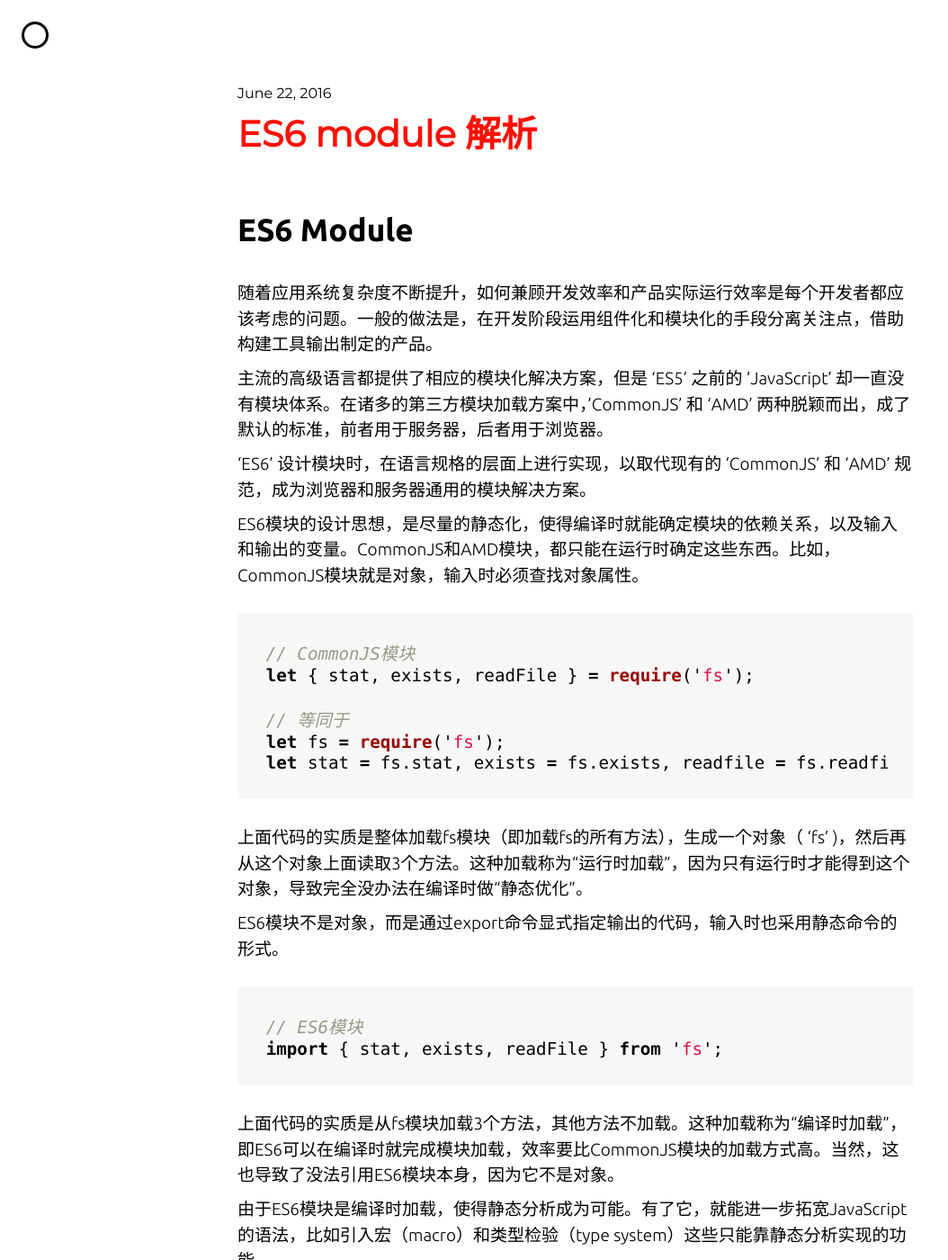
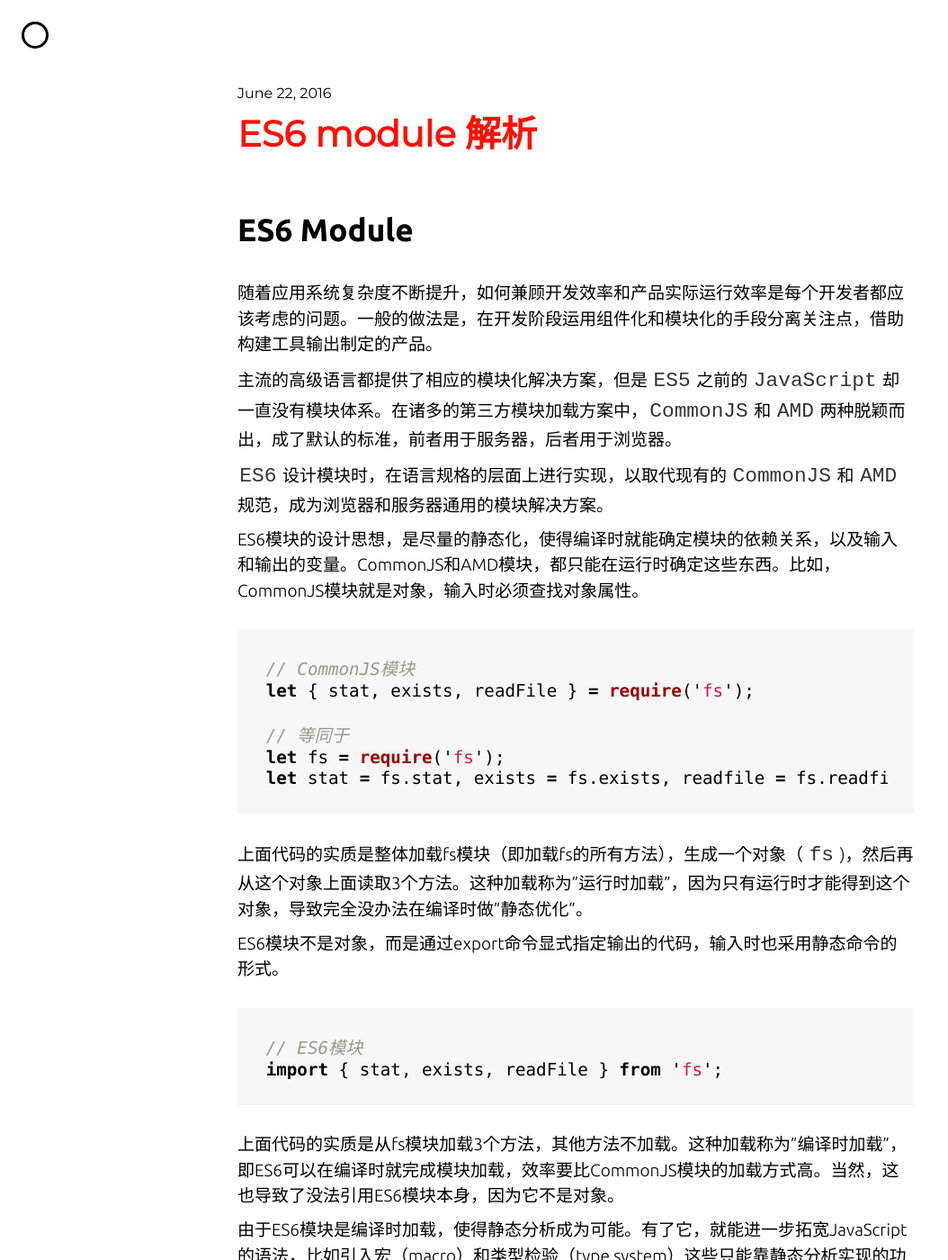
Before and after one commit to alcat2008/alcat2008.github.io, a Jekyll site: the page built from _posts/2016-06-22-es6-module.md, in a window 1280 px wide and 1400 px high. Shown: the whole window at 90% size, without its empty margins (0-1054 px from the left). Built offline with Jekyll 4.4.1, drawn with Linux system fonts in a browser that asks for light colours; nearby versions of some CDN libraries; some of the changed text lies outside the part shown.

Commit message:
update markdown

````diff
--- a/_posts/2016-06-22-es6-module.md
+++ b/_posts/2016-06-22-es6-module.md
@@ -1,7 +1,7 @@
 ---
 layout: post
-title:  "ES6 module 解析"
-date:   2016-06-22 15:37:01 +0800
+title: ES6 module 解析
+date: '2016-06-22 15:37:01 +0800'
 categories: JavaScript
 ---
 
@@ -9,13 +9,13 @@
 
 随着应用系统复杂度不断提升，如何兼顾开发效率和产品实际运行效率是每个开发者都应该考虑的问题。一般的做法是，在开发阶段运用组件化和模块化的手段分离关注点，借助构建工具输出制定的产品。
 
-主流的高级语言都提供了相应的模块化解决方案，但是 'ES5' 之前的 'JavaScript' 却一直没有模块体系。在诸多的第三方模块加载方案中，'CommonJS' 和 'AMD' 两种脱颖而出，成了默认的标准，前者用于服务器，后者用于浏览器。
+主流的高级语言都提供了相应的模块化解决方案，但是 `ES5` 之前的 `JavaScript` 却一直没有模块体系。在诸多的第三方模块加载方案中，`CommonJS` 和 `AMD` 两种脱颖而出，成了默认的标准，前者用于服务器，后者用于浏览器。
 
-'ES6' 设计模块时，在语言规格的层面上进行实现，以取代现有的 'CommonJS' 和 'AMD' 规范，成为浏览器和服务器通用的模块解决方案。
+`ES6` 设计模块时，在语言规格的层面上进行实现，以取代现有的 `CommonJS` 和 `AMD` 规范，成为浏览器和服务器通用的模块解决方案。
 
 ES6模块的设计思想，是尽量的静态化，使得编译时就能确定模块的依赖关系，以及输入和输出的变量。CommonJS和AMD模块，都只能在运行时确定这些东西。比如，CommonJS模块就是对象，输入时必须查找对象属性。
 
-```js
+```javascript
 // CommonJS模块
 let { stat, exists, readFile } = require('fs');
 
@@ -24,16 +24,16 @@
 let stat = fs.stat, exists = fs.exists, readfile = fs.readfile;
 ```
 
-上面代码的实质是整体加载fs模块（即加载fs的所有方法），生成一个对象（ 'fs' )，然后再从这个对象上面读取3个方法。这种加载称为“运行时加载”，因为只有运行时才能得到这个对象，导致完全没办法在编译时做“静态优化”。
+上面代码的实质是整体加载fs模块（即加载fs的所有方法），生成一个对象（ `fs` )，然后再从这个对象上面读取3个方法。这种加载称为"运行时加载"，因为只有运行时才能得到这个对象，导致完全没办法在编译时做"静态优化"。
 
 ES6模块不是对象，而是通过export命令显式指定输出的代码，输入时也采用静态命令的形式。
 
-```js
+```javascript
 // ES6模块
 import { stat, exists, readFile } from 'fs';
 ```
 
-上面代码的实质是从fs模块加载3个方法，其他方法不加载。这种加载称为“编译时加载”，即ES6可以在编译时就完成模块加载，效率要比CommonJS模块的加载方式高。当然，这也导致了没法引用ES6模块本身，因为它不是对象。
+上面代码的实质是从fs模块加载3个方法，其他方法不加载。这种加载称为"编译时加载"，即ES6可以在编译时就完成模块加载，效率要比CommonJS模块的加载方式高。当然，这也导致了没法引用ES6模块本身，因为它不是对象。
 
 由于ES6模块是编译时加载，使得静态分析成为可能。有了它，就能进一步拓宽JavaScript的语法，比如引入宏（macro）和类型检验（type system）这些只能靠静态分析实现的功能。
 
@@ -43,32 +43,29 @@
 - 将来浏览器的新API就能用模块格式提供，不再必要做成全局变量或者navigator对象的属性。
 - 不再需要对象作为命名空间（比如Math对象），未来这些功能可以通过模块提供。
 
-有一点需要注意，***Node的默认模块格式是CommonJS***，目前还没决定怎么支持ES6模块。所以，只能通过Babel这样的转码器，在Node里面使用ES6模块。
-
-
+有一点需要注意，**_Node的默认模块格式是CommonJS_**，目前还没决定怎么支持ES6模块。所以，只能通过Babel这样的转码器，在Node里面使用ES6模块。
 
 ## 加载机制
 
-ES6模块加载的机制，与CommonJS模块完全不同。***CommonJS模块输出的是一个值的拷贝***，而 ***ES6模块输出的是值的引用***。
-
+ES6模块加载的机制，与CommonJS模块完全不同。**_CommonJS模块输出的是一个值的拷贝_**，而 **_ES6模块输出的是值的引用_**。
 
 ### import
 
-```js
+```javascript
 import { x } from 'y'
 ```
 
-import命令接受一个对象（用大括号表示），里面指定要从其他模块导入的变量名。大括号里面的变量名，必须与被导入模块对外接口的名称相同。注意，‘{ x }’ ***不是解构***。
+import命令接受一个对象（用大括号表示），里面指定要从其他模块导入的变量名。大括号里面的变量名，必须与被导入模块对外接口的名称相同。注意，`{ x }` **_不是解构_**。
 
 import 语法形式示例如下
 
-Import Statement Form       | [[ModuleRequest]] | [[ImportName]] | [[LocalName]]
---------------------------- | ----------------- | -------------- | -------------
-import v from "mod";        | "mod"             | "default"      | "v"
-import * as ns from "mod";  | "mod"             | "\*"           | "ns"
-import {x} from "mod";      | "mod"             | "x"            | "x"
-import {x as v} from "mod"; | "mod"             | "x"            | "v"
-import "mod";               | An ImportEntry Record is not created.           ||
+Import Statement Form       | [[ModuleRequest]]                     | [[ImportName]] | [[LocalName]]
+--------------------------- | ------------------------------------- | -------------- | -------------
+import v from "mod";        | "mod"                                 | "default"      | "v"
+import * as ns from "mod";  | "mod"                                 | "*"            | "ns"
+import {x} from "mod";      | "mod"                                 | "x"            | "x"
+import {x as v} from "mod"; | "mod"                                 | "x"            | "v"
+import "mod";               | An ImportEntry Record is not created. |                |
 
 ### export
 
@@ -78,33 +75,32 @@
 ------------------------------ | -------------- | ----------------- | -------------- | -------------
 export var v;                  | "v"            | null              | null           | "v"
 export default function f(){}; | "default"      | null              | null           | "f"
-export default function(){};   | "default"      | null              | null           | "*default*"
-export default 42;             | "default"      | null              | null           | "*default*"
+export default function(){};   | "default"      | null              | null           | "_default_"
+export default 42;             | "default"      | null              | null           | "_default_"
 export {x};                    | "x"            | null              | null           | "x"
 export {v as x};               | "x"            | null              | null           | "v"
 export {x} from "mod";         | "x"            | "mod"             | "x"            | null
 export {v as x} from "mod";    | "x"            | "mod"             | "v"            | null
-export * from "mod";           | null           | "mod"             | "\*"           | null
-
+export * from "mod";           | null           | "mod"             | "*"            | null
 
 ### export default
 
-export default命令用于指定模块的默认输出。本质上，export default是一种特殊的命名导出（named export），就是输出一个叫做 'default' 的变量或方法，然后系统允许你为它取任意名字。
+export default命令用于指定模块的默认输出。本质上，export default是一种特殊的命名导出（named export），就是输出一个叫做 `default` 的变量或方法，然后系统允许你为它取任意名字。
 
-```js
+```javascript
 export default «expression»;
 ```
 
 等价于
 
-```js
+```javascript
 const __default__ = «expression»;
 export { __default__ as default };
 ```
 
 以下两个模块有同样的默认导出。
 
-```js
+```javascript
 //------ module1.js ------
 export default function foo() {} // function declaration!
 
@@ -115,7 +111,7 @@
 
 import 的时候，下面两句是等效的。
 
-```js
+```javascript
 import { default as foo } from 'lib';
 import foo from 'lib';
 ```
````
Also changed, not shown: _posts/2016-06-21-jekyll.md (+4 -4 lines), _posts/2016-06-25-introspection.md (+2 -2 lines), _posts/2016-06-27-penetration-test.md (+31 -33 lines), _posts/2016-06-29-nessus-issues.md (+47 -47 lines).
